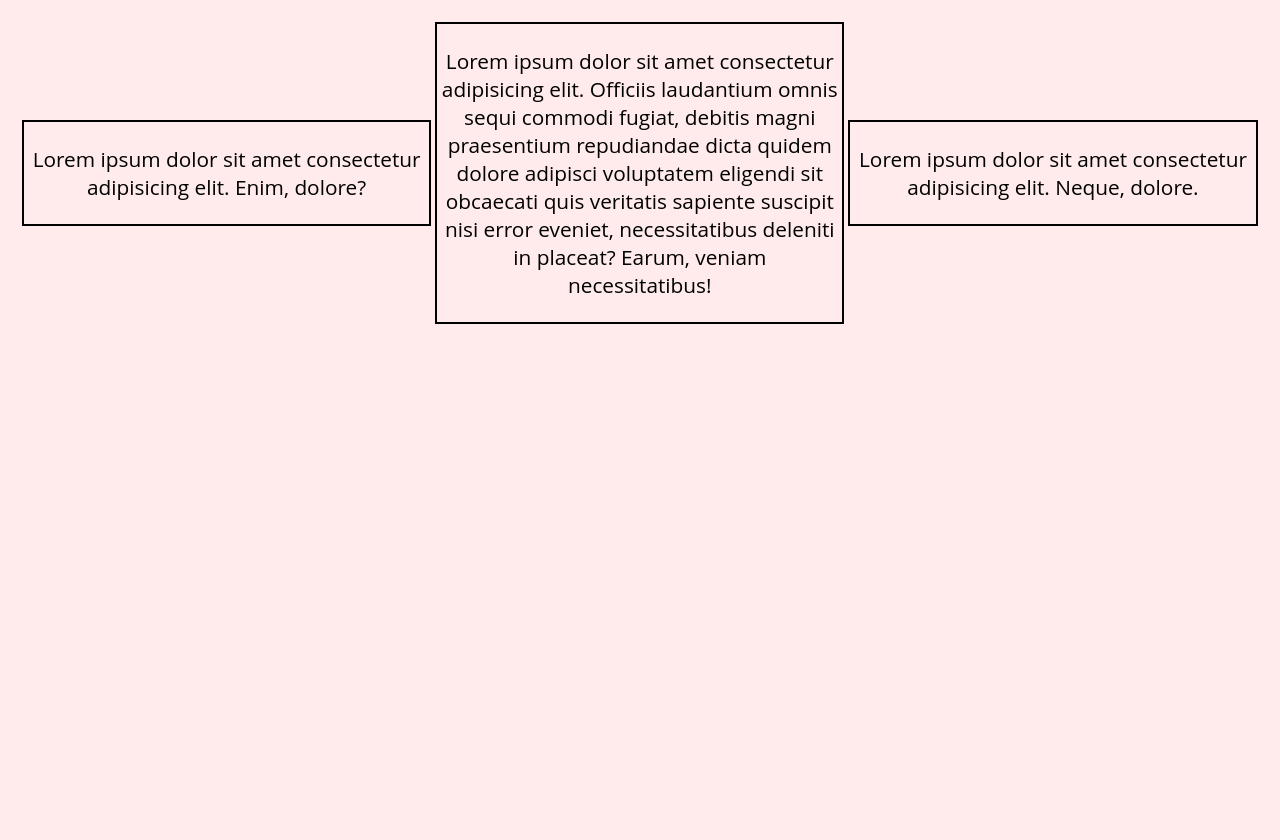
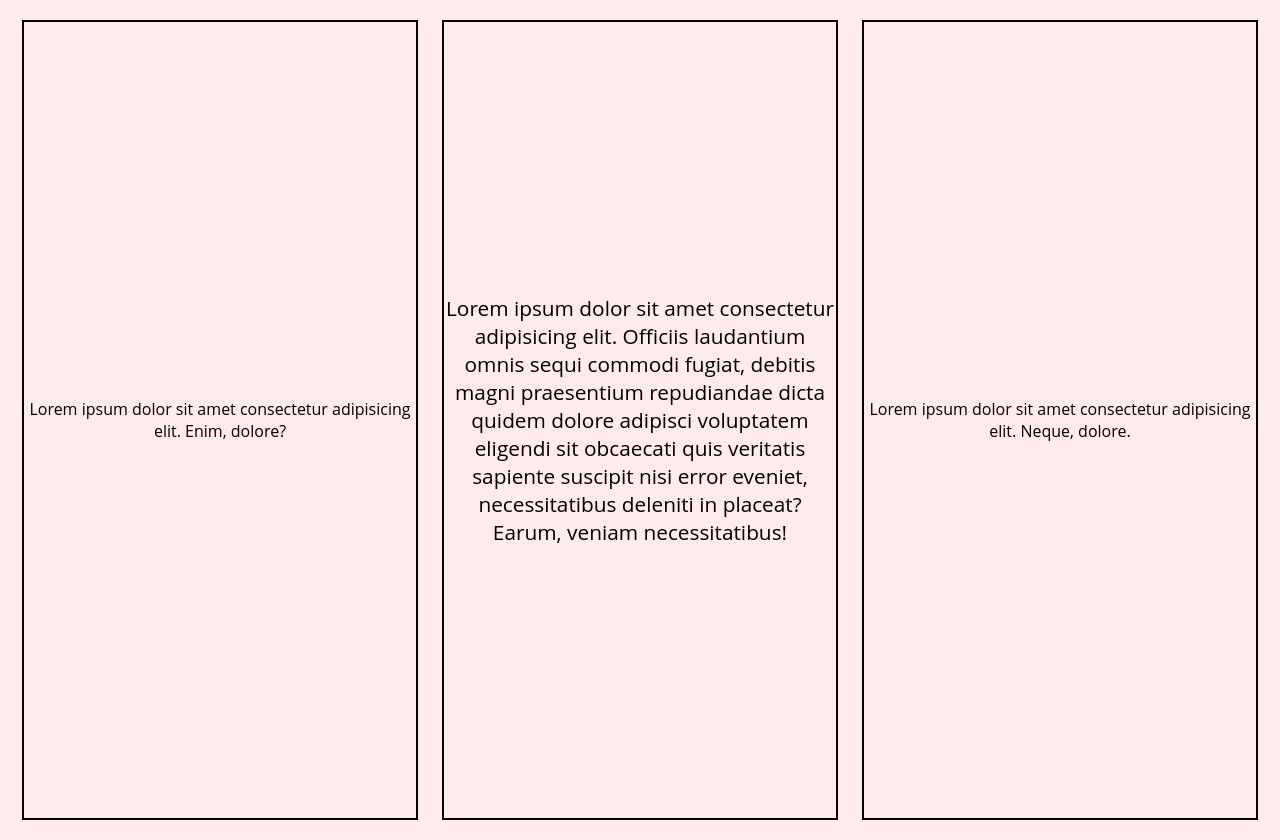
Before and after one commit to donasmora/testHTML_CSS, a plain HTML site: page ex80/index.html in a window 1280 px wide. Before the commit the page ends 800 px from the top, so only its background shows below. Drawn offline with Linux system fonts and the light colour scheme.

Commit message:
Followback feedback applied

```diff
--- a/ex74/style.css
+++ b/ex74/style.css
@@ -6,9 +6,9 @@ html {
 }
 body {
     font-family: 'Open Sans', sans-serif;
-    background-color: #9f9f9f;
     font-size: 2rem;
     position:absolute;
+    margin: 0;
     top:0;
     bottom:0;
     left:0;
@@ -32,7 +32,7 @@ header, footer, section {
 header {
     height: 10%;
 }
-.container {
+main {
     display: flex;
     flex-flow: row wrap;
     height: calc(90% - 200px);
@@ -47,4 +47,5 @@ header {
     border-left: 7px solid black;
     border-right: 7px solid black;
     text-align: center;
+    overflow: hidden;
 }
--- a/ex80/index.html
+++ b/ex80/index.html
@@ -7,14 +7,16 @@
     <link rel="stylesheet" href=".\style.css">
 </head>
 <body>
-    <div>
-        <p>Lorem ipsum dolor sit amet consectetur adipisicing elit. Enim, dolore?</p>
-    </div>
-    <div>
-        <p>Lorem ipsum dolor sit amet consectetur adipisicing elit. Officiis laudantium omnis sequi commodi fugiat, debitis magni praesentium repudiandae dicta quidem dolore adipisci voluptatem eligendi sit obcaecati quis veritatis sapiente suscipit nisi error eveniet, necessitatibus deleniti in placeat? Earum, veniam necessitatibus!</p>
-    </div>
-    <div>
-        <p>Lorem ipsum dolor sit amet consectetur adipisicing elit. Neque, dolore.</p>
+    <div class="container">
+        <div class="box">
+            Lorem ipsum dolor sit amet consectetur adipisicing elit. Enim, dolore?
+        </div>
+        <div class="box">
+            <p>Lorem ipsum dolor sit amet consectetur adipisicing elit. Officiis laudantium omnis sequi commodi fugiat, debitis magni praesentium repudiandae dicta quidem dolore adipisci voluptatem eligendi sit obcaecati quis veritatis sapiente suscipit nisi error eveniet, necessitatibus deleniti in placeat? Earum, veniam necessitatibus!</p>
+        </div>
+        <div class="box">
+            Lorem ipsum dolor sit amet consectetur adipisicing elit. Neque, dolore.
+        </div>
     </div>
 </body>
 </html>
--- a/ex80/style.css
+++ b/ex80/style.css
@@ -8,14 +8,25 @@ body{
     display: flex;
     flex-flow: row;
 }
-div {
+.container {
+    display: flex;
+    justify-content: center;
+    align-items: center;
+    gap: 20px;
+    height: 100vh;
+}
+.box {
     width: 33%;
+    height: 100%;
+    display: flex;
+    align-items: center;
     text-align: center;
     border: 2px solid black;
     align-self: center;
     margin: 2px;
     padding: 2px;
 }
-p {
+.box p {
     font-size: 1.3rem;
+    margin: 0;
 }
```
Also changed, not shown: ex73/index.html (+2 -0 lines), ex73/style.css (+7 -25 lines), ex74/index.html (+2 -2 lines), ex77/style.css (+13 -0 lines).
